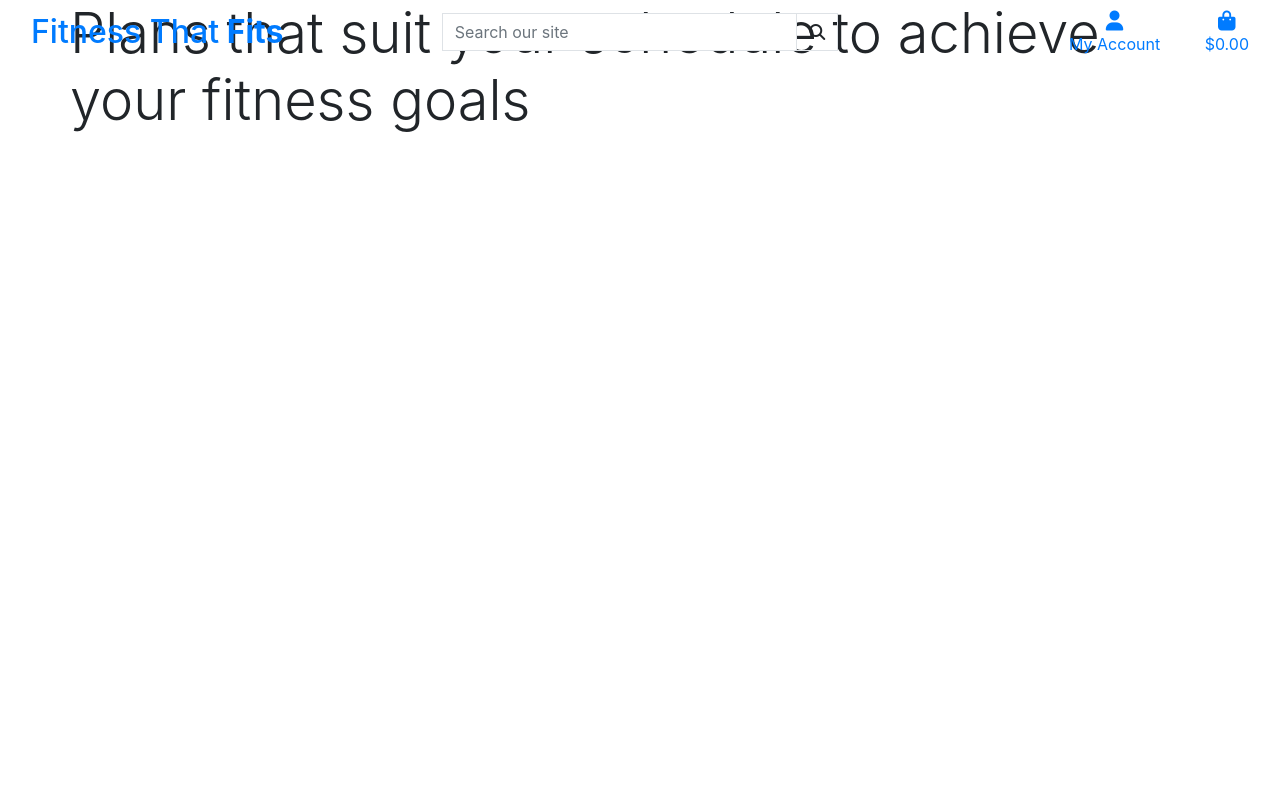
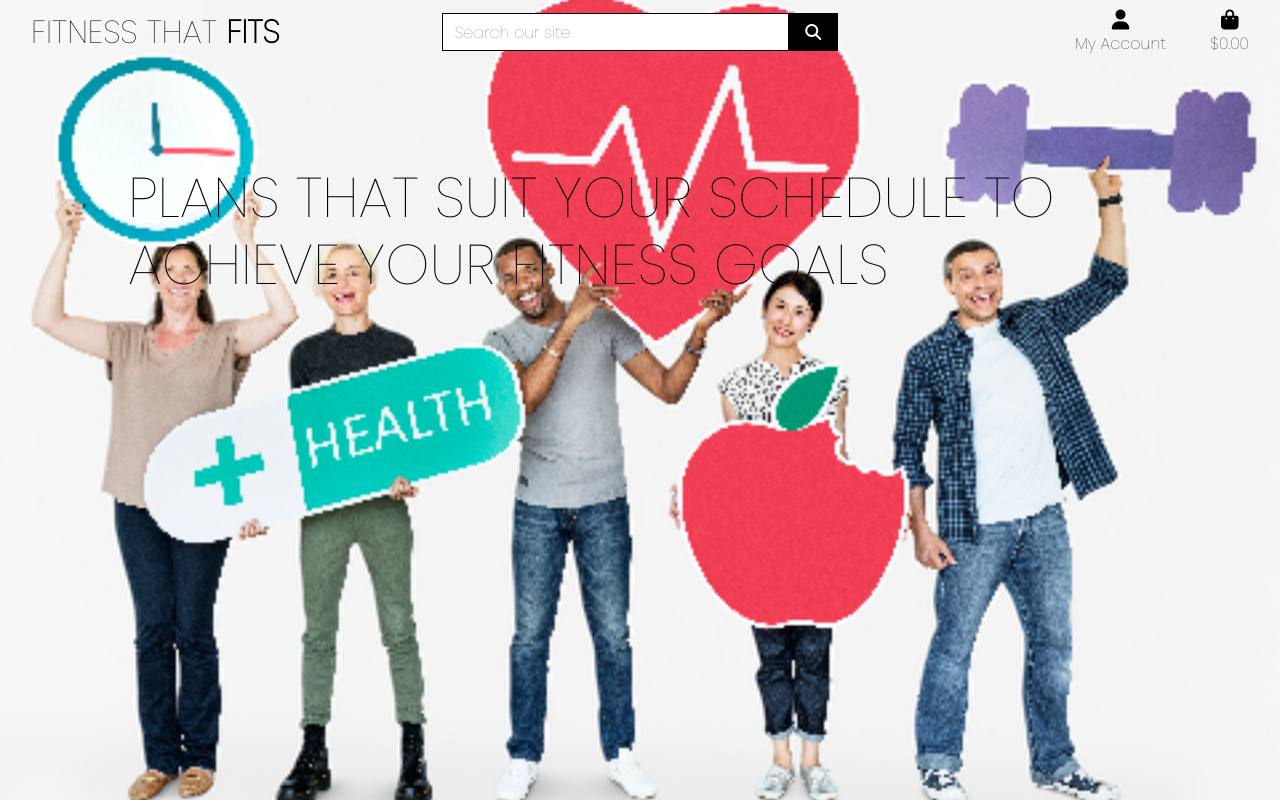
Before and after one commit to PWashburn55/fitness, a Django app: page / in a window 1280 px wide. Run offline with Django 3.2, Linux system fonts and the light colour scheme; some libraries are stand-ins or nearby versions.

Commit message:
updated homepage header & added css

```diff
--- a/fitness/settings.py
+++ b/fitness/settings.py
@@ -147,3 +147,4 @@ USE_TZ = True
 # https://docs.djangoproject.com/en/3.1/howto/static-files/
 
 STATIC_URL = '/static/'
+STATICFILES_DIRS = (os.path.join(BASE_DIR, 'static'),)
--- a/fitness/urls.py
+++ b/fitness/urls.py
@@ -15,6 +15,8 @@ Including another URLconf
 """
 from django.contrib import admin
 from django.urls import path, include
+from django.conf import settings
+from django.conf.urls.static import static
 
 urlpatterns = [
     path('admin/', admin.site.urls),
--- /dev/null
+++ b/static/css/base.css
@@ -0,0 +1,83 @@
+/* from boutique ado */
+html {
+    height: 100%;
+}
+
+body {
+    background: url('/images/dreamstime_xs_127382644.jpg') no-repeat center center fixed;
+    /*background: url('/images/shutterstock_1316246027.pdf') no-repeat center center fixed;*/
+    background-size: cover;
+    height: calc(100vh - 164px);
+    color: #555;
+    font-family: 'Poppins';
+}
+
+/* from Bulma */
+.icon {
+    align-items: center;
+    display: inline-flex;
+    justify-content: center;
+    height: 1.5rem;
+    width: 1.5rem;
+}
+
+.logo-font {
+    text-transform: uppercase;
+}
+
+.main-logo-link {
+    width: fit-content;
+}
+
+.shop-now-button {
+    background: black;
+    color: white;
+    min-width: 260px;
+}
+
+.btn-black {
+    background: black;
+    color: white;
+}
+
+.shop-now-button:hover,
+.shop-now-button:active,
+.shop-now-button:focus,
+.btn-black:hover,
+.btn-black:active,
+.btn-black:focus {
+    background: #222;
+    color: white;
+}
+
+.text-black {
+    color: #000 !important;
+}
+
+.border-black {
+    border: 1px solid black !important;
+}
+
+/* -------------------------------- Media Queries */
+
+/* Slightly larger container on xl screens */
+@media (min-width: 1200px) {
+  .container {
+    max-width: 80%;
+  }
+}
+
+/* fixed top navbar only on medium and up */
+@media (min-width: 992px) {
+    .fixed-top-desktop-only {
+        position: fixed;
+        top: 0;
+        right: 0;
+        left: 0;
+        z-index: 1030;
+    }
+
+    .header-container {
+        padding-top: 164px;
+    }
+}
--- a/templates/base.html
+++ b/templates/base.html
@@ -16,6 +16,8 @@
 
     {% block corecss %}
     <link rel="stylesheet" href="https://stackpath.bootstrapcdn.com/bootstrap/4.3.1/css/bootstrap.min.css" integrity="sha384-ggOyR0iXCbMQv3Xipma34MD+dH/1fQ784/j6cY/iJTQUOhcWr7x9JvoRxT2MZw1T" crossorigin="anonymous">
+    <link rel="stylesheet" href="https://fonts.googleapis.com/css2?family=Poppins:wght@100&display=swap">
+    <link rel="stylesheet" href="{% static 'css/base.css' %}">
     {% endblock %}
 
     {% block extra_css %}
```
